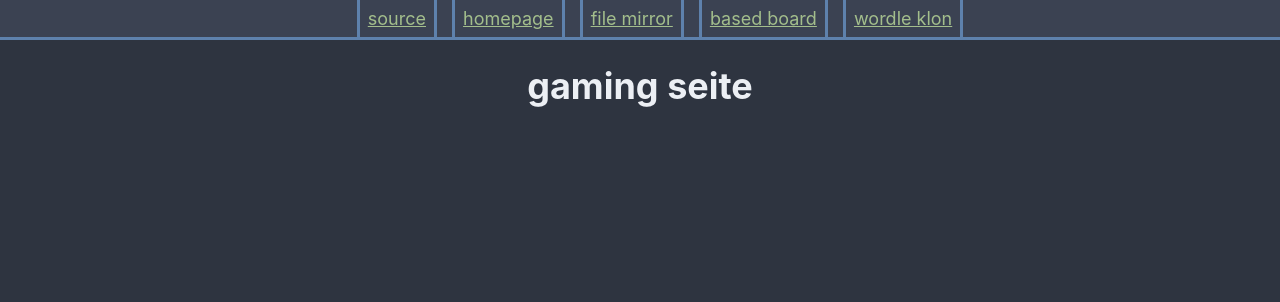
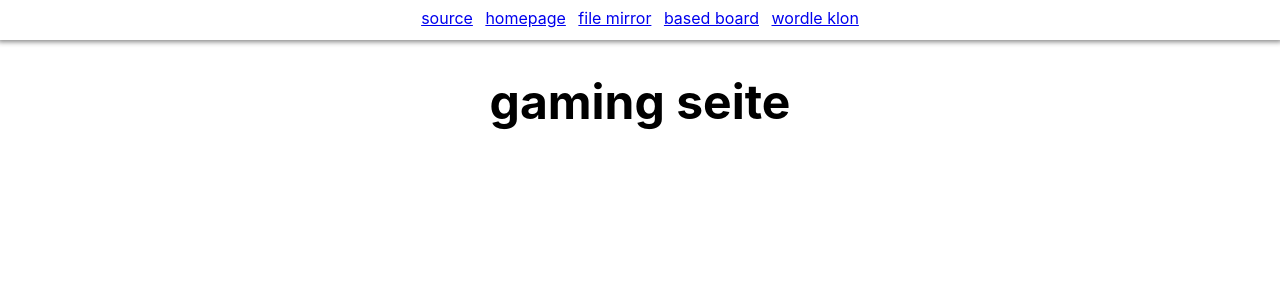
Before and after one commit to L0wLauch11/lowlauch.ml, a PHP site: page / in a window 1280 px wide. Shown: the top 302 px of the page. Run offline with PHP 8.4, Linux system fonts and the light colour scheme.

Commit message:
elegant design

```diff
--- a/basedboard.php
+++ b/basedboard.php
@@ -18,6 +18,7 @@
         ?>
     </header>
 
+    <div id="container">
         <script>
             let postsAmount = 50;
             let postsOffset = 0;
@@ -116,6 +117,7 @@ text
         include 'basedboardLoadPosts.php';
 
         ?>
+    </div>
 
 </body>
 
--- a/master.css
+++ b/master.css
@@ -1,46 +1,47 @@
 html {
-    background-color: #2e3440;
-    padding-left: 4px;
-    padding-right: 4px;
     font-family: -apple-system, BlinkMacSystemFont, 'Segoe UI', Roboto, Oxygen, Ubuntu, Cantarell, 'Open Sans', 'Helvetica Neue', sans-serif;
-    font-size: 18px;
-    color: #eceff4;
+    background-color: white;
+    color: black;
+}
+
+body {
+    margin: 0px;
+    margin-bottom: 16px;
+}
+
+#container {
+    max-width: 1200px;
+    min-width: 320px;
     display: block;
     margin-left: auto;
     margin-right: auto;
-    max-width: 1200px;
-    min-width: 320px;
+    padding: 32px;
+    box-shadow: 0px 0px 5px 2px #888;
+    border-radius: 8px;
 }
 
-h1 {
+nav {
     text-align: center;
-}
-
-body {
-    margin-top: 64px;
-    overflow-y: scroll;
-}
-
-header {
-    background-color: #3b4252;
-    border-bottom: 3px solid #5e81ac;
-    position: fixed;
-    top: 0px;
-    left: 0px;
-    width: 100%;
-    z-index: 9999;
+    padding-bottom: 4px;
+    margin: 0px 0px 32px 0px;
+    box-shadow: 0px 0px 5px 2px #888;
 }
 
 nav ul {
     display: inline;
-    margin: auto;
+    padding-left: 0px;
 }
 
 nav ul li {
     display: inline-block;
     list-style-type: none;
     margin: 8px 4px;
-    vertical-align: middle;
+}
+
+h1 {
+    margin: 16px;
+    font-size: 48px;
+    text-align: center;
 }
 
 .checkbox {
@@ -49,42 +50,31 @@ nav ul li {
 }
 
 .textbox {
+    background-color: white;
+    border-style: none;
+    border-radius: 8px;
     padding: 8px 12px;
-    margin: 8px 0;
-    display: inline-block;
-    background-color: #3b4252;
-    color: white;
-    border: 2px dotted #5e81ac;
-    border-radius: 4px;
-    box-sizing: border-box;
+    text-decoration: none;
+    margin: 4px 2px;
+    box-shadow: 0px 0px 2px 1px #888;
 }
 
 .button {
-    background-color: #a3be8c;
-    border-color: #a3be8c;
+    background-color: gainsboro;
     border-style: none;
     border-radius: 8px;
-    color: #2e3440;
     padding: 8px 12px;
     text-align: center;
     text-decoration: none;
-    display: inline-block;
-    font-size: 16px;
     margin: 4px 2px;
-    cursor: pointer;
 }
 
-header {
-    text-align: center;
+.button:hover {
+    background-color: cornflowerblue;
 }
 
-header a {
-    color: #a3be8c;
-    padding: 8px;
-    margin-right: 4px;
-    margin-left: 4px;
-    outline-color: #5e81ac;
-    outline-style: solid;
+.button:focus {
+    background-color: dodgerblue;
 }
 
 hr {
--- a/wordle/game.js
+++ b/wordle/game.js
@@ -68,7 +68,6 @@ for (let i = 0; i < allowedKeysArray.length; i++) {
     let keyboardKey = document.getElementById(allowedKeysArray[i]);
     keyboardKey.onclick = () => {
         let key = allowedKeysArray[i].toLowerCase();
-        console.log(key);
         document.dispatchEvent(new KeyboardEvent('keydown', { 'key': key }));
     }
 
@@ -122,7 +121,7 @@ function gameUpdate() {
 
         letter = element.textContent;
         key = document.getElementById(letter);
-        if (element.getAttribute("class") != "doesntexist" && element.getAttribute("class") != "deselected") {
+        if (element.getAttribute("class") != "doesntexist" && element.getAttribute("class") != "deselected" && key.getAttribute("class") != "correct") {
             key.setAttribute("class", element.getAttribute("class"));
         }
 
--- a/wordle/style.css
+++ b/wordle/style.css
@@ -1,5 +1,7 @@
 html {
     font-family: -apple-system, BlinkMacSystemFont, 'Segoe UI', Roboto, Oxygen, Ubuntu, Cantarell, 'Open Sans', 'Helvetica Neue', sans-serif;
+    background-color: white;
+    color: black;
 }
 
 body {
```
Also changed, not shown: basedboard.css (+7 -8 lines), downloadmirror.css (+8 -6 lines), filemirror.php (+5 -3 lines). Lines whose indentation alone changed are shown as unchanged.
